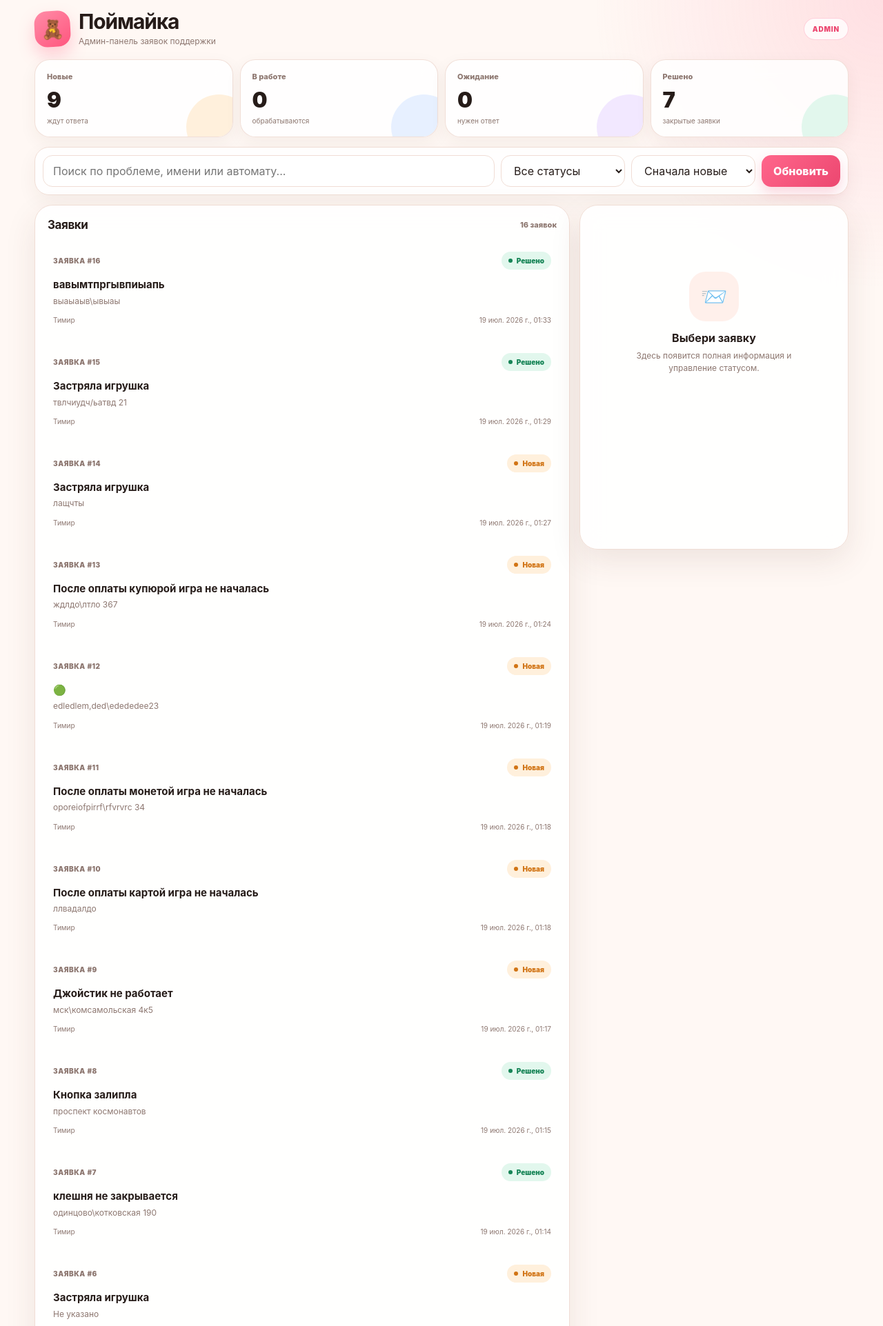
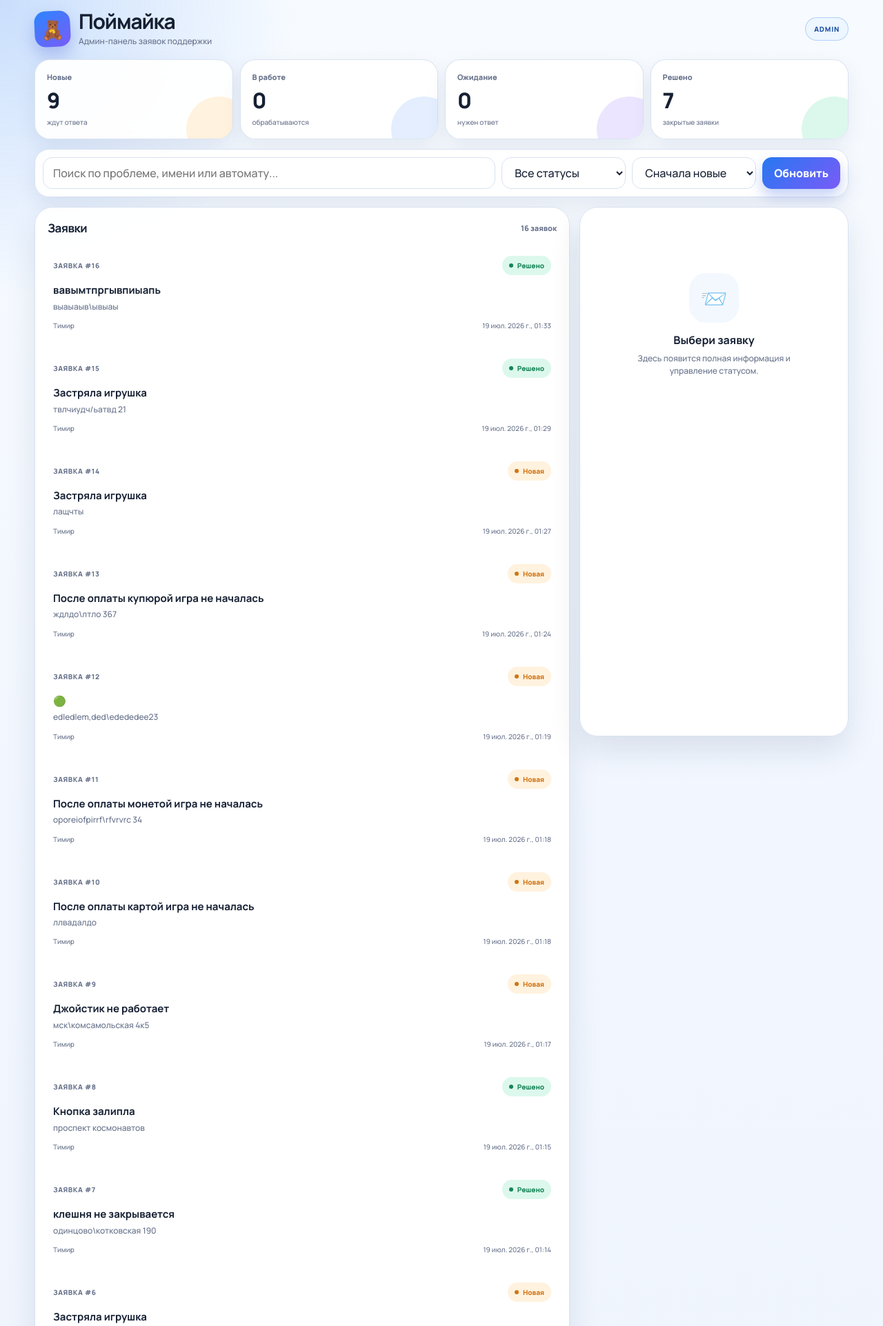
Before and after one commit to timur1415/tg_bot_dad_apparat, a FastAPI app: page / in a window 1280 px wide. Shown: the top 1923 px of the page at 69% size. Run offline with FastAPI, Linux system fonts and the light colour scheme; data comes from the database, SQL or seed files in the repository; both versions use the stored data as it was after the commit; parts of the project's set-up code (start-up, migrations or seed data) failed here and were passed over; some libraries are stand-ins or nearby versions.

```diff
--- a/templates/index.html
+++ b/templates/index.html
@@ -13,34 +13,36 @@
   <script src="https://telegram.org/js/telegram-web-app.js"></script>
 
   <style>
+    @import url("https://fonts.googleapis.com/css2?family=Manrope:wght@500;700;800;900&display=swap");
+
     :root {
-      --bg: #fff8f4;
+      --bg: #f2f6fb;
       --card: #ffffff;
-      --card-soft: #fff0eb;
-      --text: #261c19;
-      --muted: #8d7770;
-      --border: #f0ddd5;
-
-      --pink: #ff668b;
-      --pink-dark: #ec4770;
-      --pink-soft: #ffe3eb;
-
-      --orange: #f59b3a;
-      --orange-soft: #fff0dc;
-
-      --blue: #4088f4;
-      --blue-soft: #e7f0ff;
-
-      --purple: #9661c8;
-      --purple-soft: #f2e8ff;
-
-      --green: #249c6b;
-      --green-soft: #e2f7ed;
-
-      --danger: #e95757;
-      --danger-soft: #ffe8e8;
-
-      --shadow: 0 16px 45px rgba(87, 50, 37, 0.10);
+      --card-soft: #f3f8ff;
+      --text: #162033;
+      --muted: #66718a;
+      --border: #d8e2f0;
+
+      --pink: #ff4f8b;
+      --pink-dark: #e83874;
+      --pink-soft: #ffe3ef;
+
+      --orange: #ea8a1d;
+      --orange-soft: #fff2de;
+
+      --blue: #2678f2;
+      --blue-soft: #e4eeff;
+
+      --purple: #7a5bf7;
+      --purple-soft: #ebe5ff;
+
+      --green: #1f9b6b;
+      --green-soft: #dcf8ec;
+
+      --danger: #df4b4b;
+      --danger-soft: #ffe4e4;
+
+      --shadow: 0 22px 45px rgba(20, 42, 81, 0.11);
       --radius-large: 26px;
       --radius-medium: 18px;
       --radius-small: 14px;
@@ -65,19 +67,25 @@
 
       background:
         radial-gradient(
-          circle at top right,
-          rgba(255, 102, 139, 0.17),
-          transparent 420px
+          circle at top left,
+          rgba(38, 120, 242, 0.22),
+          transparent 430px
         ),
         radial-gradient(
-          circle at bottom left,
-          rgba(245, 155, 58, 0.14),
-          transparent 400px
+          circle at bottom right,
+          rgba(122, 91, 247, 0.18),
+          transparent 450px
+        ),
+        linear-gradient(
+          180deg,
+          #f7fbff 0%,
+          #f1f6ff 50%,
+          #eef4fb 100%
         ),
         var(--bg);
 
       font-family:
-        Inter,
+        "Manrope",
         -apple-system,
         BlinkMacSystemFont,
         "Segoe UI",
@@ -127,12 +137,12 @@
       display: grid;
       place-items: center;
 
-      border-radius: 18px;
-
-      background: linear-gradient(145deg, #ff8ca7, #ff557e);
+      border-radius: 16px;
+
+      background: linear-gradient(145deg, #2a86ff, #7a5bf7);
 
       box-shadow:
-        0 12px 25px rgba(255, 85, 126, 0.28);
+        0 12px 25px rgba(62, 87, 209, 0.3);
 
       font-size: 27px;
       transform: rotate(-3deg);
@@ -164,11 +174,11 @@
 
       padding: 9px 12px;
 
-      border: 1px solid rgba(255, 102, 139, 0.28);
+      border: 1px solid rgba(38, 120, 242, 0.3);
       border-radius: 999px;
 
-      color: var(--pink-dark);
-      background: rgba(255, 255, 255, 0.78);
+      color: #1a4fa5;
+      background: rgba(237, 246, 255, 0.9);
 
       font-size: 10px;
       font-weight: 900;
@@ -190,13 +200,15 @@
       min-height: 112px;
       padding: 17px;
 
-      border: 1px solid rgba(240, 221, 213, 0.92);
+      border: 1px solid rgba(216, 226, 240, 0.95);
       border-radius: 22px;
 
-      background: rgba(255, 255, 255, 0.86);
-      box-shadow: 0 8px 25px rgba(87, 50, 37, 0.06);
+      background: rgba(255, 255, 255, 0.94);
+      box-shadow: 0 12px 30px rgba(15, 44, 91, 0.08);
 
       backdrop-filter: blur(12px);
+
+      animation: rise-in 0.45s ease-out;
     }
 
     .stat-card::after {
@@ -264,8 +276,8 @@
       border: 1px solid var(--border);
       border-radius: 21px;
 
-      background: rgba(255, 255, 255, 0.86);
-      box-shadow: 0 10px 28px rgba(87, 50, 37, 0.06);
+      background: rgba(255, 255, 255, 0.94);
+      box-shadow: 0 12px 30px rgba(15, 44, 91, 0.08);
 
       backdrop-filter: blur(14px);
     }
@@ -301,9 +313,9 @@
       border-radius: var(--radius-small);
 
       color: #ffffff;
-      background: linear-gradient(135deg, var(--pink), var(--pink-dark));
-
-      box-shadow: 0 8px 18px rgba(236, 71, 112, 0.22);
+      background: linear-gradient(135deg, #2678f2, #7a5bf7);
+
+      box-shadow: 0 10px 20px rgba(53, 101, 222, 0.3);
 
       font-weight: 850;
       cursor: pointer;
@@ -330,10 +342,12 @@
       border: 1px solid var(--border);
       border-radius: var(--radius-large);
 
-      background: rgba(255, 255, 255, 0.88);
+      background: rgba(255, 255, 255, 0.94);
       box-shadow: var(--shadow);
 
       backdrop-filter: blur(16px);
+
+      animation: rise-in 0.5s ease-out;
     }
 
     .list-panel {
@@ -387,18 +401,20 @@
       transition:
         background 0.18s ease,
         border-color 0.18s ease,
-        transform 0.18s ease;
+        transform 0.18s ease,
+        box-shadow 0.18s ease;
     }
 
     .request-card:hover {
       background: var(--card-soft);
+      box-shadow: 0 8px 18px rgba(21, 58, 123, 0.08);
     }
 
     .request-card.active {
-      border-color: rgba(255, 102, 139, 0.31);
+      border-color: rgba(38, 120, 242, 0.35);
 
       background:
-        linear-gradient(145deg, #fff5f8, #fffaf7);
+        linear-gradient(145deg, #eff5ff, #f6f2ff);
 
       transform: translateX(2px);
     }
@@ -476,6 +492,7 @@
       overflow: hidden;
       -webkit-box-orient: vertical;
       -webkit-line-clamp: 2;
+      line-clamp: 2;
 
       margin: 0 0 13px;
 
@@ -506,6 +523,17 @@
 
       min-height: 500px;
       padding: 20px;
+    }
+
+    @media (min-width: 921px) {
+      .details-panel {
+        height: calc(100dvh - max(16px, env(safe-area-inset-top)) - 16px);
+        min-height: 0;
+        overflow-y: auto;
+
+        overscroll-behavior: contain;
+        -webkit-overflow-scrolling: touch;
+      }
     }
 
     .empty-state,
```
Also changed, not shown: other parts of templates/index.html (+23 -9 lines), requests.db, 1 other file.
